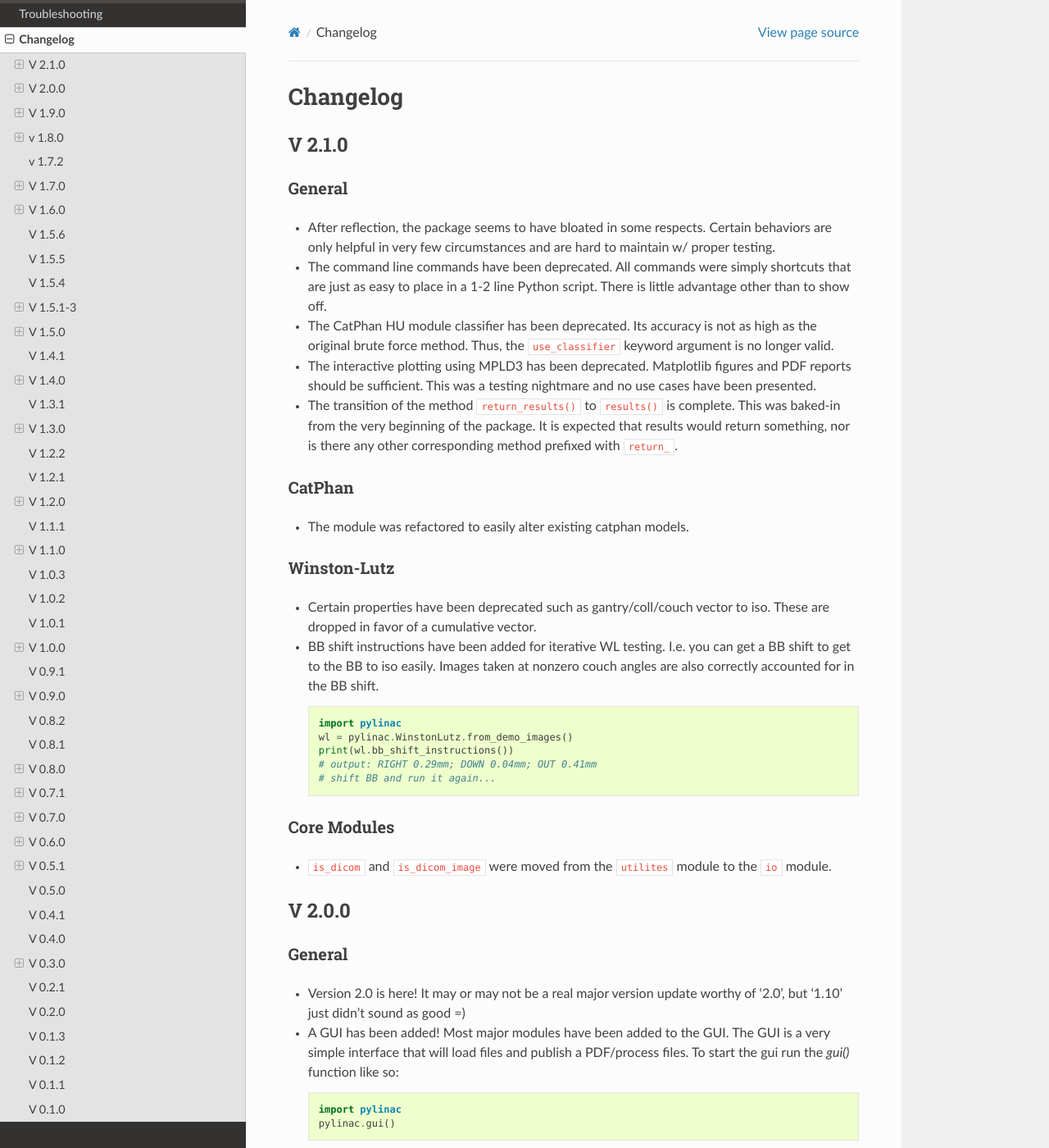
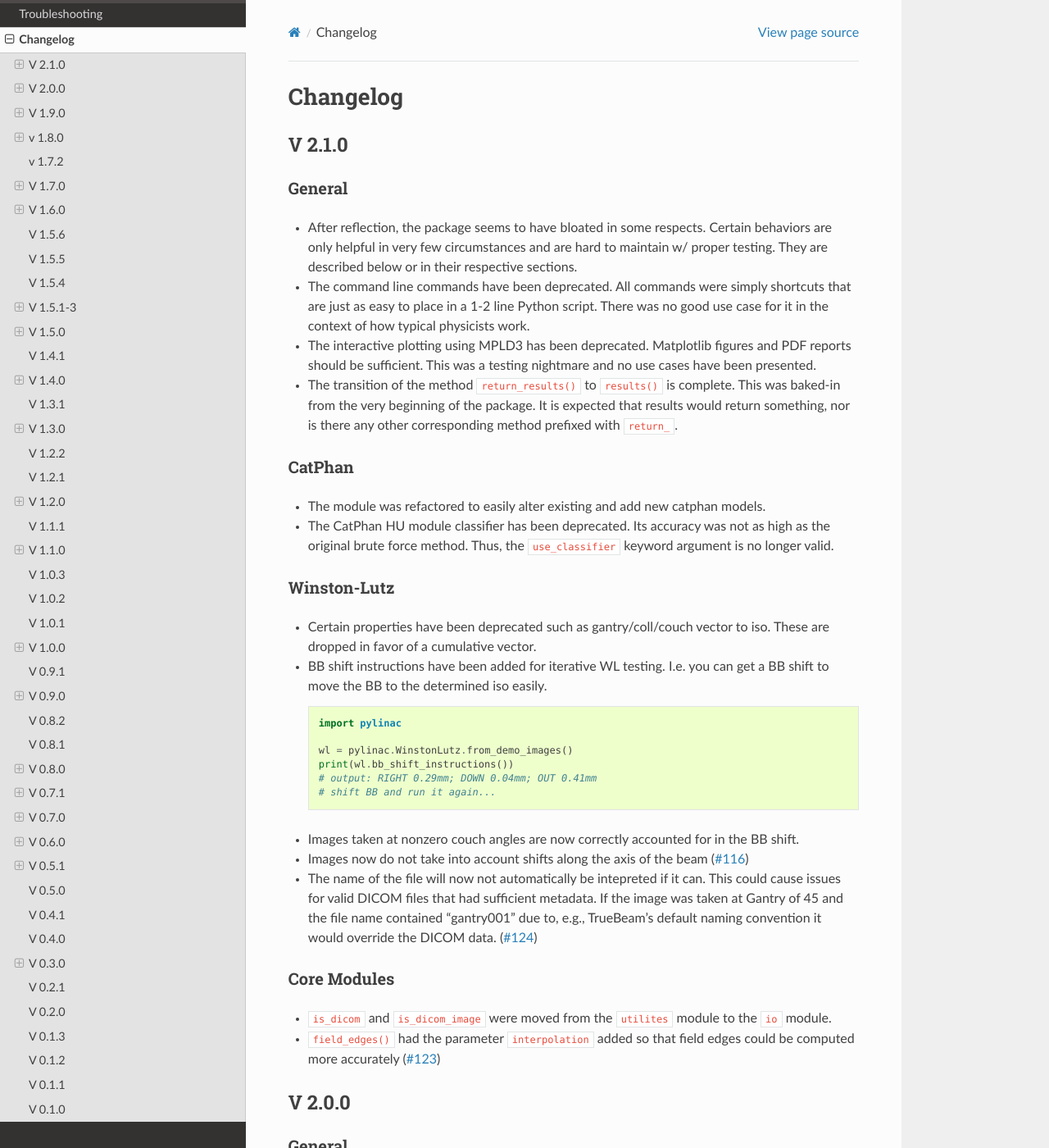
Before and after one commit to jrkerns/pylinac, a Sphinx documentation site: the page built from docs/source/changelog.rst, in a window 1280 px wide and 1400 px high. Shown: the whole window at 82% size. Built offline with Sphinx 7.4.7 and the Read the Docs theme 2.0.0, drawn with Linux system fonts in a browser that asks for light colours; cross-references to code outside the pages are shown as plain code.

Commit message:
Documentation updates & changelog

```diff
--- a/docs/source/changelog.rst
+++ b/docs/source/changelog.rst
@@ -11,10 +11,9 @@ General
 
 * After reflection, the package seems to have bloated in some respects.
   Certain behaviors are only helpful in very few circumstances and are hard to maintain w/ proper testing.
+  They are described below or in their respective sections.
 * The command line commands have been deprecated. All commands were simply shortcuts that are just as easy to place in
-  a 1-2 line Python script. There is little advantage other than to show off.
-* The CatPhan HU module classifier has been deprecated. Its accuracy is not as high as the original brute force method.
-  Thus, the ``use_classifier`` keyword argument is no longer valid.
+  a 1-2 line Python script. There was no good use case for it in the context of how typical physicists work.
 * The interactive plotting using MPLD3 has been deprecated. Matplotlib figures and PDF reports should be sufficient.
   This was a testing nightmare and no use cases have been presented.
 * The transition of the method ``return_results()`` to ``results()`` is complete. This was baked-in from the very
@@ -24,7 +23,9 @@ General
 CatPhan
 ^^^^^^^
 
-* The module was refactored to easily alter existing catphan models.
+* The module was refactored to easily alter existing and add new catphan models.
+* The CatPhan HU module classifier has been deprecated. Its accuracy was not as high as the original brute force method.
+  Thus, the ``use_classifier`` keyword argument is no longer valid.
 
 Winston-Lutz
 ^^^^^^^^^^^^
@@ -32,21 +33,28 @@ Winston-Lutz
 * Certain properties have been deprecated such as gantry/coll/couch vector to iso.
   These are dropped in favor of a cumulative vector.
 * BB shift instructions have been added for iterative WL testing.
-  I.e. you can get a BB shift to get to the BB to iso easily.
-  Images taken at nonzero couch angles are also correctly accounted for in the BB shift.
+  I.e. you can get a BB shift to move the BB to the determined iso easily.
 
   .. code-block:: python
 
     import pylinac
+
     wl = pylinac.WinstonLutz.from_demo_images()
     print(wl.bb_shift_instructions())
     # output: RIGHT 0.29mm; DOWN 0.04mm; OUT 0.41mm
     # shift BB and run it again...
 
+* Images taken at nonzero couch angles are now correctly accounted for in the BB shift.
+* Images now do not take into account shifts along the axis of the beam (`#116 <https://github.com/jrkerns/pylinac/issues/116>`_)
+* The name of the file will now not automatically be intepreted if it can. This could cause issues for valid DICOM files that had sufficient metadata.
+  If the image was taken at Gantry of 45 and the file name contained "gantry001" due to, e.g., TrueBeam's default naming convention it would override the DICOM data.
+  (`#124 <https://github.com/jrkerns/pylinac/issues/124>`_)
+
 Core Modules
 ^^^^^^^^^^^^
 
 * ``is_dicom`` and ``is_dicom_image`` were moved from the ``utilites`` module to the ``io`` module.
+* ``field_edges()`` had the parameter ``interpolation`` added so that field edges could be computed more accurately (`#123 <https://github.com/jrkerns/pylinac/issues/123>`_)
 
 V 2.0.0
 -------
```
Also changed, not shown: docs/source/winston_lutz.rst (+6 -4 lines).
